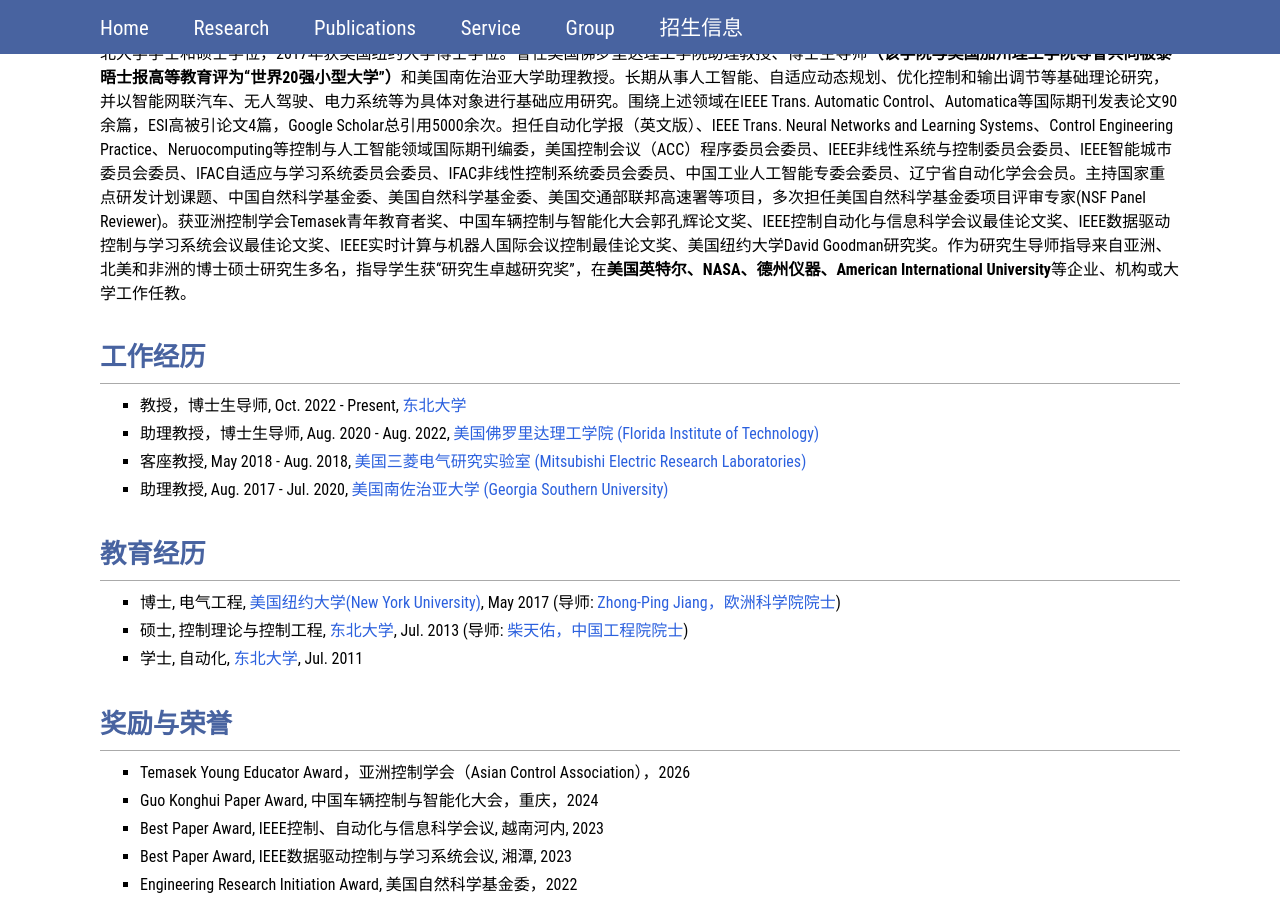
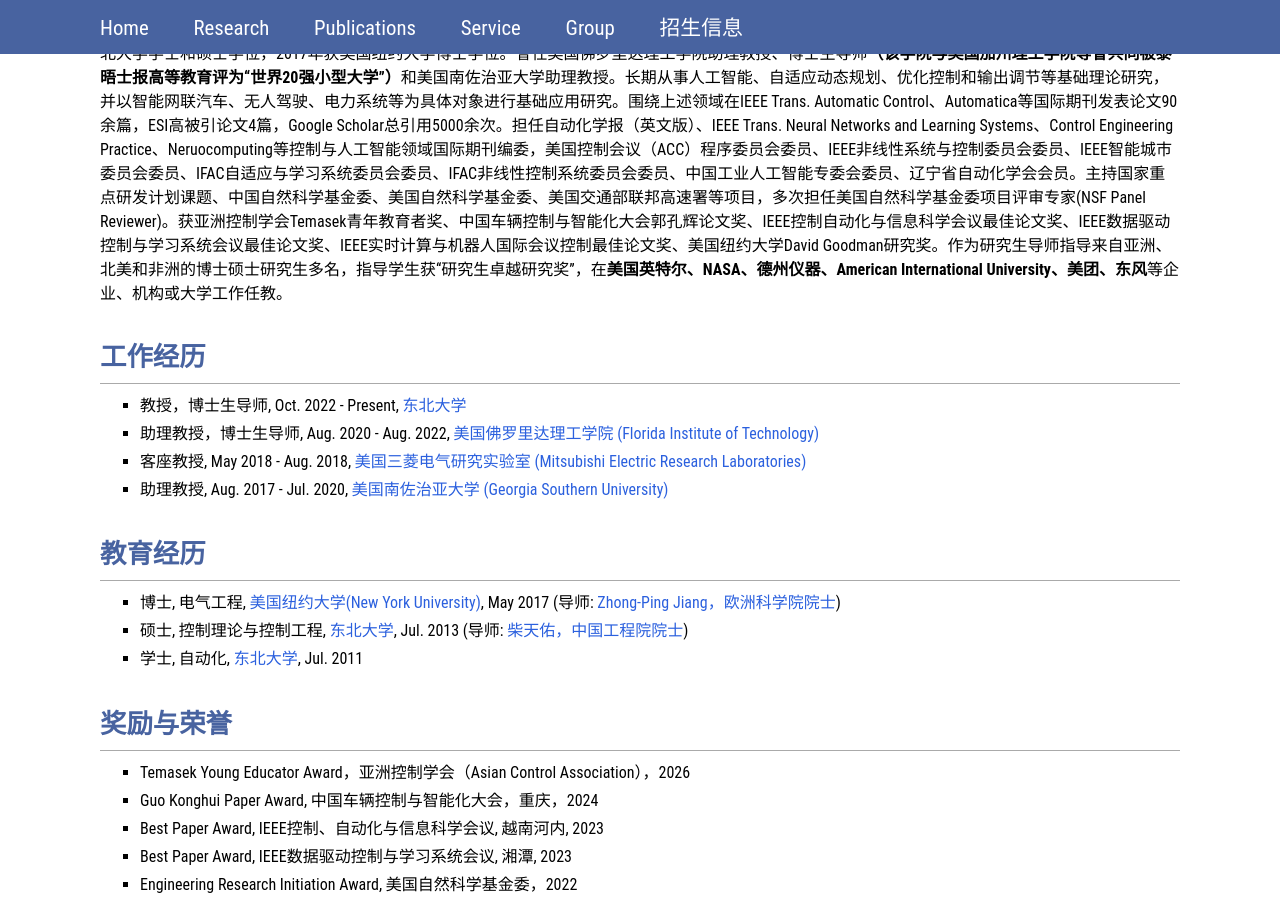
Before and after one commit to WeinanGao/weinangao.github.io, a Jekyll site: the page built from index.markdown, in a window 1280 px wide and 900 px high, scrolled down 526 px. Built offline with Jekyll 4.4.1, drawn with Linux system fonts in a browser that asks for light colours.

Commit message:
Update index.markdown

```diff
--- a/index.markdown
+++ b/index.markdown
@@ -13,7 +13,7 @@ layout: sitepage
 
 
 # 个人简介
-东北大学流程工业综合自动化国家重点实验室教授、博士生导师、IEEE高级会员、国家级青年人才、“兴辽英才计划”青年拔尖人才、沈阳市高精尖科技优才、美国波士顿三菱电气研究实验室客座教授、斯坦福全球前2％顶尖科学家、国家自然科学基金创新群体项目（B类）骨干成员。2011年和2013年分获东北大学学士和硕士学位，2017年获美国纽约大学博士学位。曾任美国佛罗里达理工学院助理教授、博士生导师<strong>（该学院与美国加州理工学院等曾共同被泰晤士报高等教育评为“世界20强小型大学”）</strong>和美国南佐治亚大学助理教授。长期从事人工智能、自适应动态规划、优化控制和输出调节等基础理论研究，并以智能网联汽车、无人驾驶、电力系统等为具体对象进行基础应用研究。围绕上述领域在IEEE Trans. Automatic Control、Automatica等国际期刊发表论文90余篇，ESI高被引论文4篇，Google Scholar总引用5000余次。担任自动化学报（英文版）、IEEE Trans. Neural Networks and Learning Systems、Control Engineering Practice、Neruocomputing等控制与人工智能领域国际期刊编委，美国控制会议（ACC）程序委员会委员、IEEE非线性系统与控制委员会委员、IEEE智能城市委员会委员、IFAC自适应与学习系统委员会委员、IFAC非线性控制系统委员会委员、中国工业人工智能专委会委员、辽宁省自动化学会会员。主持国家重点研发计划课题、中国自然科学基金委、美国自然科学基金委、美国交通部联邦高速署等项目，多次担任美国自然科学基金委项目评审专家(NSF Panel Reviewer)。获亚洲控制学会Temasek青年教育者奖、中国车辆控制与智能化大会郭孔辉论文奖、IEEE控制自动化与信息科学会议最佳论文奖、IEEE数据驱动控制与学习系统会议最佳论文奖、IEEE实时计算与机器人国际会议控制最佳论文奖、美国纽约大学David Goodman研究奖。作为研究生导师指导来自亚洲、北美和非洲的博士硕士研究生多名，指导学生获“研究生卓越研究奖”，在<strong>美国英特尔、NASA、德州仪器、American International University</strong>等企业、机构或大学工作任教。
+东北大学流程工业综合自动化国家重点实验室教授、博士生导师、IEEE高级会员、国家级青年人才、“兴辽英才计划”青年拔尖人才、沈阳市高精尖科技优才、美国波士顿三菱电气研究实验室客座教授、斯坦福全球前2％顶尖科学家、国家自然科学基金创新群体项目（B类）骨干成员。2011年和2013年分获东北大学学士和硕士学位，2017年获美国纽约大学博士学位。曾任美国佛罗里达理工学院助理教授、博士生导师<strong>（该学院与美国加州理工学院等曾共同被泰晤士报高等教育评为“世界20强小型大学”）</strong>和美国南佐治亚大学助理教授。长期从事人工智能、自适应动态规划、优化控制和输出调节等基础理论研究，并以智能网联汽车、无人驾驶、电力系统等为具体对象进行基础应用研究。围绕上述领域在IEEE Trans. Automatic Control、Automatica等国际期刊发表论文90余篇，ESI高被引论文4篇，Google Scholar总引用5000余次。担任自动化学报（英文版）、IEEE Trans. Neural Networks and Learning Systems、Control Engineering Practice、Neruocomputing等控制与人工智能领域国际期刊编委，美国控制会议（ACC）程序委员会委员、IEEE非线性系统与控制委员会委员、IEEE智能城市委员会委员、IFAC自适应与学习系统委员会委员、IFAC非线性控制系统委员会委员、中国工业人工智能专委会委员、辽宁省自动化学会会员。主持国家重点研发计划课题、中国自然科学基金委、美国自然科学基金委、美国交通部联邦高速署等项目，多次担任美国自然科学基金委项目评审专家(NSF Panel Reviewer)。获亚洲控制学会Temasek青年教育者奖、中国车辆控制与智能化大会郭孔辉论文奖、IEEE控制自动化与信息科学会议最佳论文奖、IEEE数据驱动控制与学习系统会议最佳论文奖、IEEE实时计算与机器人国际会议控制最佳论文奖、美国纽约大学David Goodman研究奖。作为研究生导师指导来自亚洲、北美和非洲的博士硕士研究生多名，指导学生获“研究生卓越研究奖”，在<strong>美国英特尔、NASA、德州仪器、American International University、美团、东风</strong>等企业、机构或大学工作任教。
 
 # 工作经历
 * 教授，博士生导师, Oct. 2022 - Present, <a href="http://www.neu.edu.cn">东北大学
```
